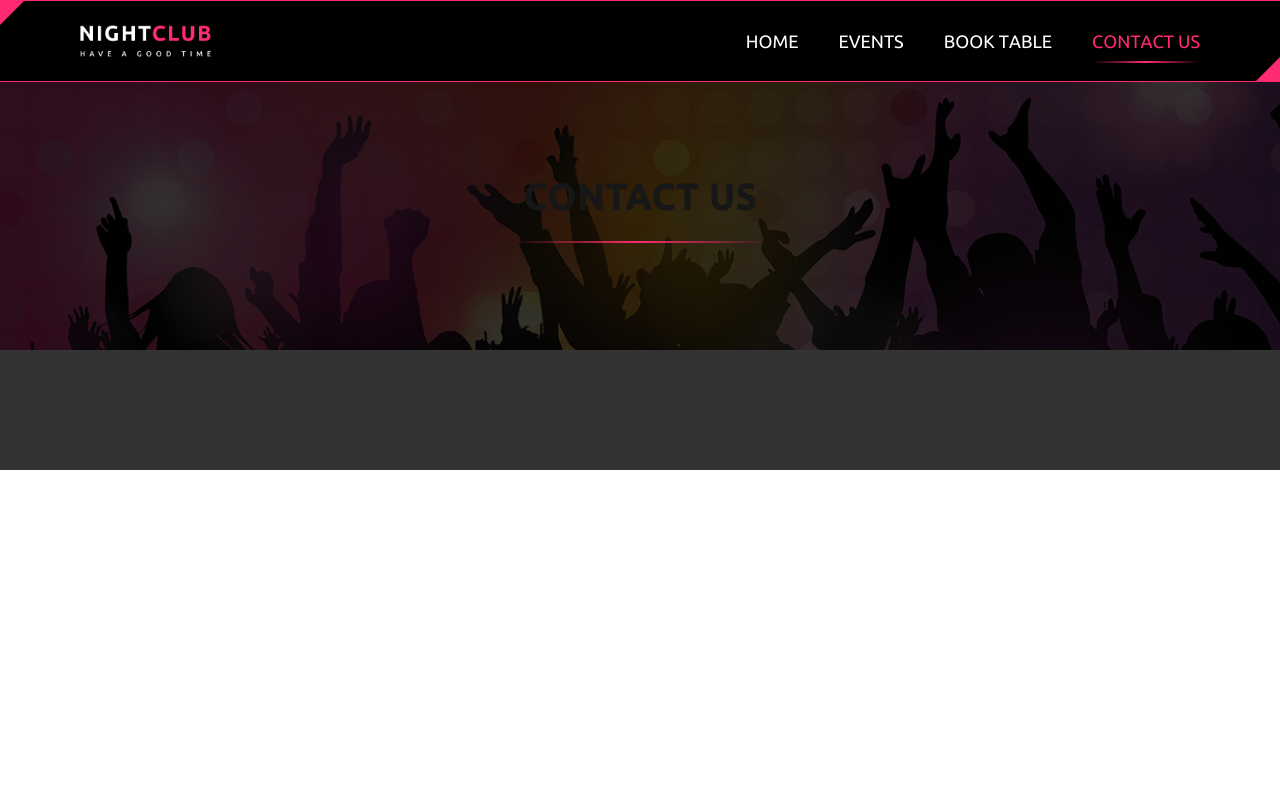
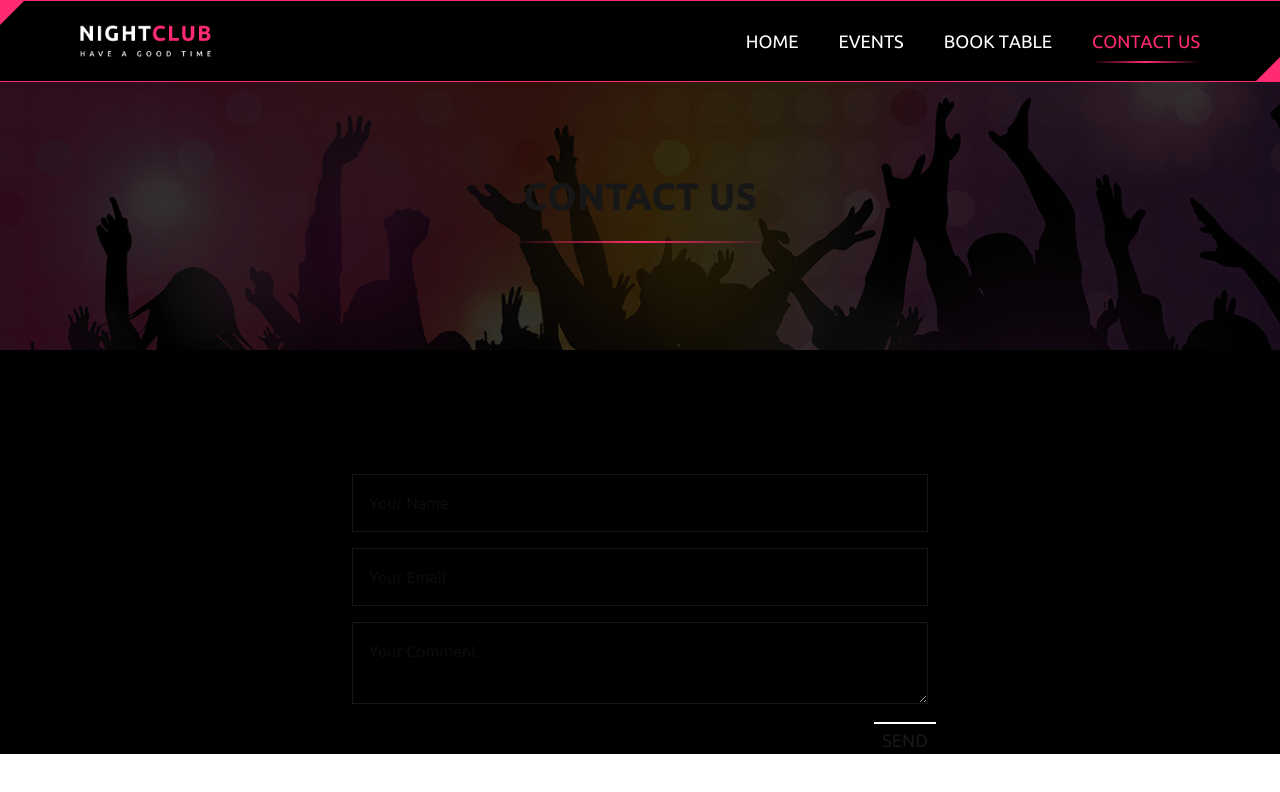
Before and after one commit to lodo0001/nightclub, a Next.js app: page /contact in a window 1280 px wide. Shown: the top 792 px of the page. Built offline with nearby package versions, Linux system fonts and the light colour scheme.

Commit message:
TIlføjer Contact siden

```diff
--- a/src/app/actions/contact.js
+++ b/src/app/actions/contact.js
@@ -0,0 +1,44 @@
+"use server";
+
+export async function ContactUsAction(prevState, formData) {
+  const email = formData.get("email");
+  const name = formData.get("name");
+  const comment = formData.get("comment");
+
+  if (!email || !email.includes("@")) {
+    return { error: "Please enter a valid email address." };
+  }
+
+  if (!comment || comment.trim() === "") {
+    return { error: "Please write a comment." };
+  }
+
+  if (!name || name.trim() === "") {
+    return { error: "Please enter your name." };
+  }
+
+  try {
+    const res = await fetch(`${process.env.DATA_API}/contact_messages`, {
+      method: "POST",
+      body: JSON.stringify({
+        name,
+        email,
+        content: comment,
+        date: new Date().toISOString(),
+      }),
+      headers: {
+        "Content-Type": "application/json",
+      },
+    });
+
+    if (!res.ok) {
+      return { error: "An error occurred. Please try again later." };
+    }
+
+    return {
+      success: "Thanks for your message — we’ll get back to you shortly.!",
+    };
+  } catch (err) {
+    return { error: "Could not connect to the server." };
+  }
+}
--- a/src/app/actions/newsletter.js
+++ b/src/app/actions/newsletter.js
@@ -4,7 +4,7 @@ export async function NewsletterAction(prevState, formData) {
   const email = formData.get("email");
 
   if (!email || !email.includes("@")) {
-    return { error: "Indtast venligst en gyldig e-mailadresse." };
+    return { error: "Please enter a valid email address." };
   }
 
   try {
--- a/src/app/contact/page.js
+++ b/src/app/contact/page.js
@@ -1,12 +1,14 @@
 import ContactHero from "@/components/contact_us/ContactHero";
 import Navbar from "@/components/Navbar";
+import Contact from "@/components/contact_us/Contact";
 import Image from "next/image";
 
 export default function Home() {
   return (
-    <div>
+    <div className="bg-black">
       <Navbar />
       <ContactHero />
+      <Contact />
     </div>
   );
 }
--- a/src/app/layout.js
+++ b/src/app/layout.js
@@ -22,7 +22,7 @@ export default function RootLayout({ children }) {
       lang="en"
       className={`${geistSans.variable} ${geistMono.variable} h-full antialiased`}
     >
-      <body className="min-h-full flex flex-col ">{children}</body>
+      <body className="min-h-full flex flex-col bg-black ">{children}</body>
     </html>
   );
 }
--- a/src/components/contact_us/Contact.jsx
+++ b/src/components/contact_us/Contact.jsx
@@ -0,0 +1,68 @@
+"use client";
+import { useActionState } from "react";
+import { ContactUsAction } from "@/app/actions/contact";
+
+const ContactUs = () => {
+  const [state, formAction, isPending] = useActionState(ContactUsAction, null);
+  return (
+    <div className="max-w-[1200px] mx-auto">
+      <div className="grid">
+        <form action={formAction} className="grid gap-4 justify-center -mt-32">
+          <div>
+            <input
+              id="name"
+              type="text"
+              name="name"
+              placeholder="Your Name"
+              className="border p-4 w-xl"
+            ></input>
+          </div>
+
+          <div>
+            <input
+              className="border p-4 w-xl"
+              id="email"
+              type="email"
+              name="email"
+              placeholder="Your Email"
+              required
+            />
+          </div>
+
+          <div>
+            <textarea
+              placeholder="Your Comment"
+              name="comment"
+              className="border p-4 w-full max-w-xl"
+            />
+          </div>
+
+          <div className="flex justify-end">
+            <button
+              type="submit"
+              disabled={isPending}
+              className="self-end group inline-block text-lg hover:text-[#FF2A70] transition-colors duration-500 relative"
+            >
+              <span className="absolute -left-2 -right-2 -top-1 h-[2px] bg-white"></span>
+              <span className="absolute -left-2 -right-2 -top-1 h-[2px] bg-[#FF2A70] scale-x-0 origin-left transition-transform duration-500 group-hover:scale-x-100"></span>
+
+              {isPending ? "SENDING..." : "SEND"}
+
+              <span className="absolute -left-2 -right-2 -bottom-1 h-[2px] bg-white"></span>
+              <span className="absolute -left-2 -right-2 -bottom-1 h-[2px] bg-[#FF2A70] scale-x-0 origin-right transition-transform duration-500 group-hover:scale-x-100"></span>
+            </button>
+          </div>
+        </form>
+
+        {state?.error && (
+          <p className="text-red-500 text-center mt-9">{state.error}</p>
+        )}
+        {state?.success && (
+          <p className="text-green-500 text-center mt-9">{state.success}</p>
+        )}
+      </div>
+    </div>
+  );
+};
+
+export default ContactUs;
```
